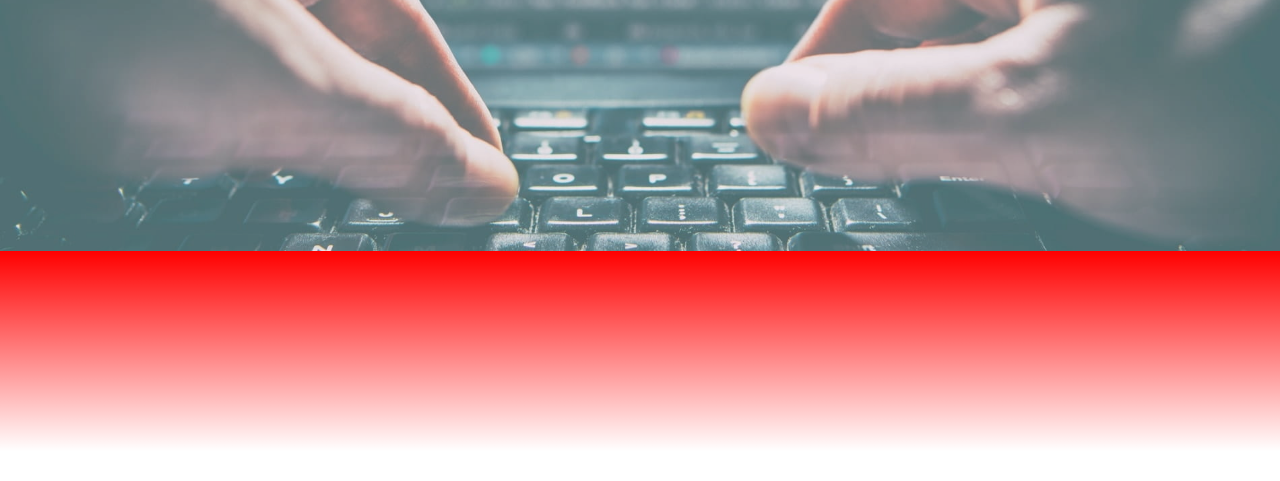
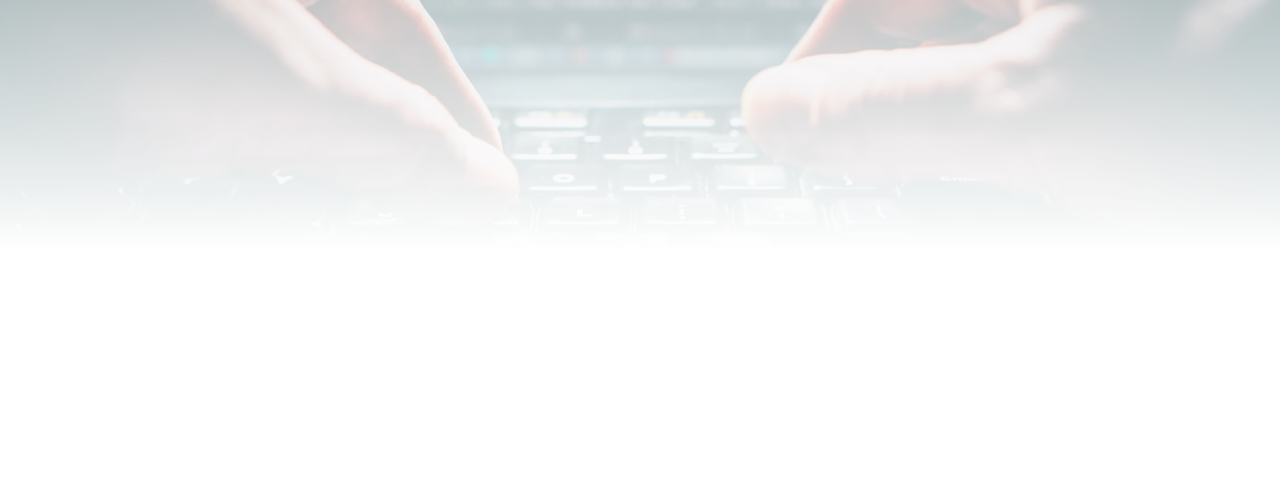
Before and after one commit to Tardifg/Tardifg.github.io, a plain HTML site: page Projects/what_do_you_know/index.html in a window 1280 px wide. Shown: the part 397-878 px from the top of the page. Drawn offline with Linux system fonts and the light colour scheme.

Commit message:
Linear Gradient

```diff
--- a/Projects/what_do_you_know/css/style.css
+++ b/Projects/what_do_you_know/css/style.css
@@ -63,7 +63,8 @@ body {
 }
 
 .linear {
-  height: 200px;
-  background-color: red;
-  background-image: linear-gradient(to bottom, rgba(255, 255, 255, 0), rgb(255, 255, 255, 1));
+  padding-top: 300px;
+  height: 300px;
+  background-color: rgb(0, 0, 0, 0);
+  background-image: linear-gradient(to bottom, rgba(255, 255, 255, 0), rgb(255, 255, 255));
 }
--- a/Projects/what_do_you_know/index.html
+++ b/Projects/what_do_you_know/index.html
@@ -31,19 +31,19 @@
 <div class="container">
 
 <div class="par1">
+    <div class="linear">
     <div class="box">
         <span class="text">
             What do you know?
         </span>
+    </div>
     </div>
 </div>
 
 </div>
 
 <div class="page">
-    <div class="linear">
 
-    </div>
 </div>
 
 </body>
```
